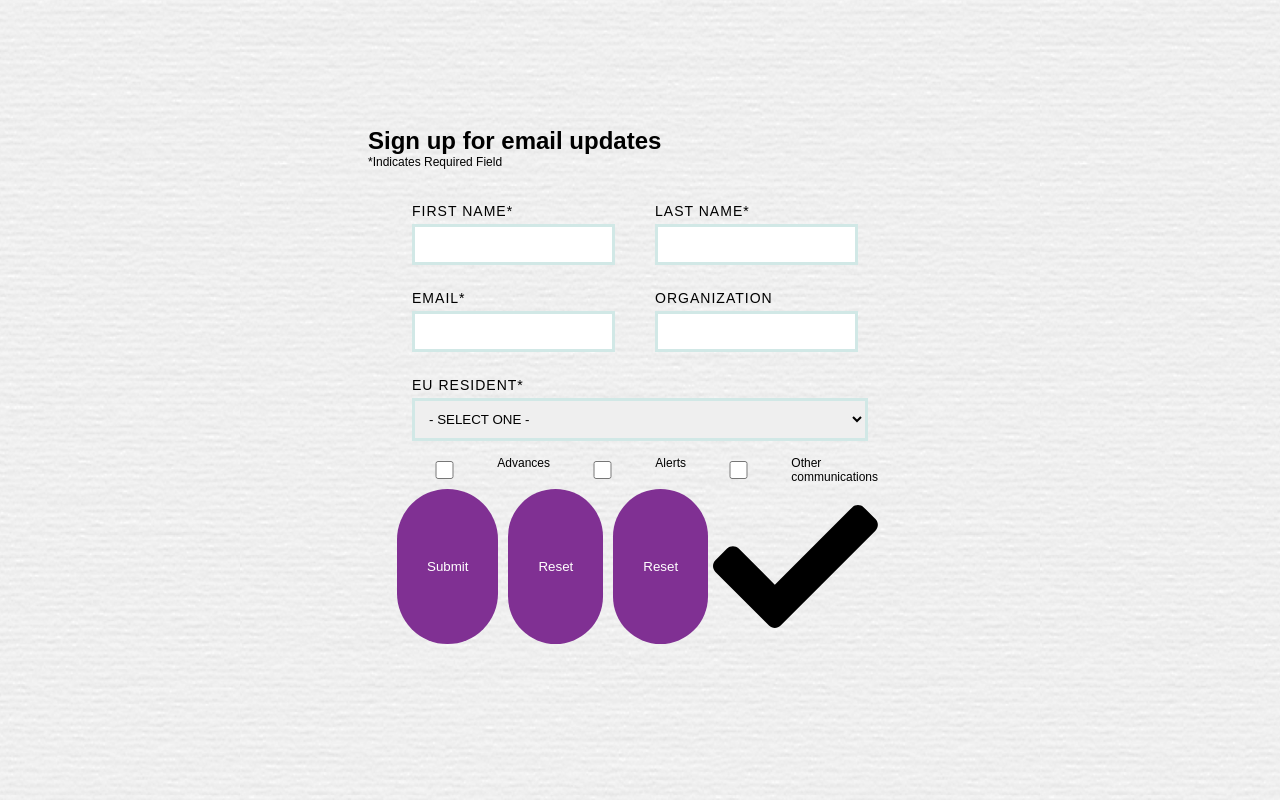
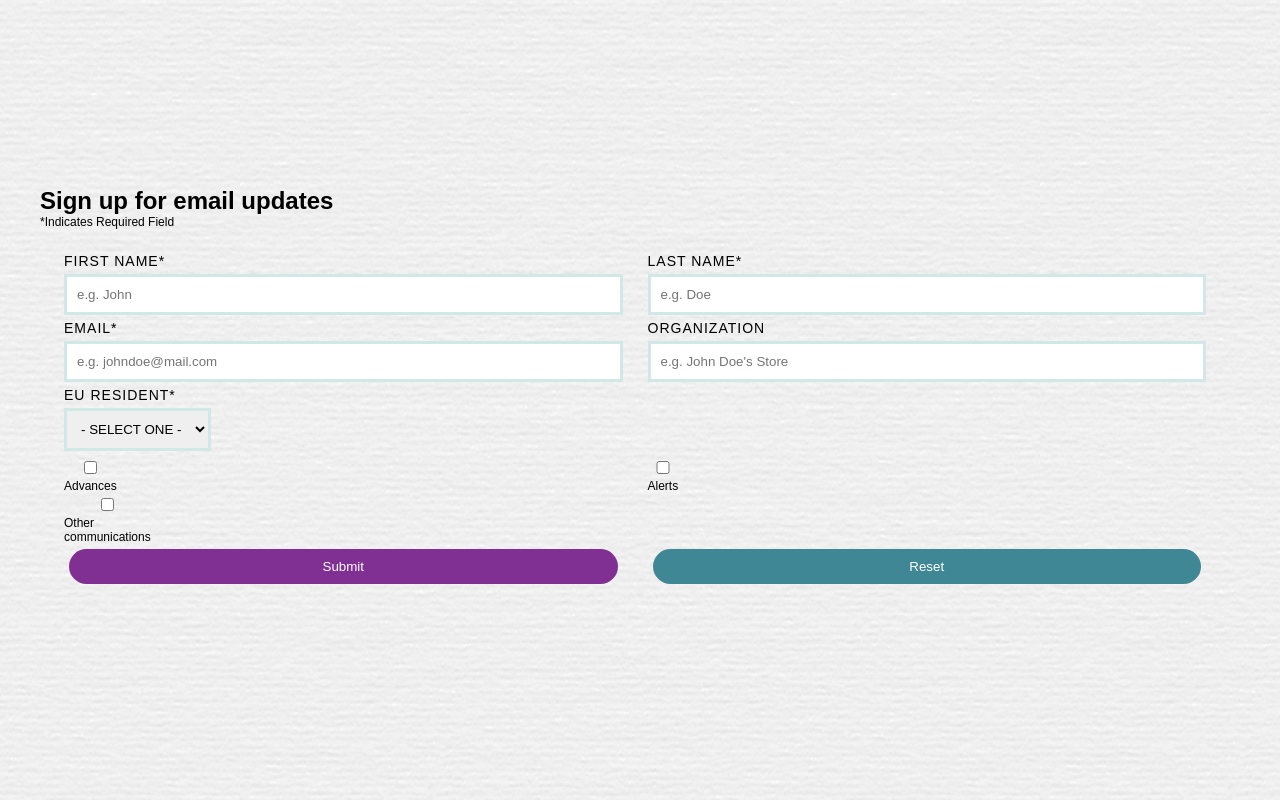
Before and after one commit to Alejo-end/hero-challenge-form, a Next.js app: page / in a window 1280 px wide. Built offline with nearby package versions, Linux system fonts and the light colour scheme; a web font is replaced by a local one.

Commit message:
Changes in button and input css

```diff
--- a/components/Button/Button.jsx
+++ b/components/Button/index.jsx
@@ -1,6 +1,6 @@
 const Button = ({ children, type, handleClick, color }) => {
   return (
-    <button className={`btn ${color}`} type={type} onClick={handleClick}>
+    <button className={`btn bg-${color}`} type={type} onClick={handleClick}>
       {children}
     </button>
   );
--- a/components/Input/index.jsx
+++ b/components/Input/index.jsx
@@ -1,14 +1,14 @@
-const Input = ({ id, name, type, placeholder, isInvalid, register }) => {
-  const borderColor = isInvalid ? "form-field .has-error" : "form-field";
+const Input = ({ id, name, type, placeholder, isInvalid, children }) => {
+  const borderColor = isInvalid ? "form-field has-error" : "form-field";
 
   return (
     <input
       name={name}
       type={type}
       id={id}
-      className={`shadow-sm rounded-md block w-full sm:text-sm ${borderColor}`}
+      className={`w-full ${borderColor}`}
       placeholder={placeholder ? placeholder : ""}
-      {...register}
+      {...children}
     />
   );
 };
--- a/pages/index.js
+++ b/pages/index.js
@@ -1,12 +1,13 @@
 import { useForm } from "react-hook-form";
 import { yupResolver } from "@hookform/resolvers/yup";
 import * as Yup from "yup";
-import Button from "../components/Button/Button";
+import Button from "../components/Button";
 import Layout from "../components/Layout";
 import ErrorMessage from "../components/ErrorMessage";
 import Label from "../components/Label";
 import Input from "../components/Input";
 import Check from "../components/icons/Check";
+import TextExpand from "../components/icons/TextExpand";
 
 function IndexPage() {
   // form validation rules
@@ -36,7 +37,7 @@ function IndexPage() {
 
   return (
     <Layout>
-      <div className="card-body">
+      <div className="body">
         <h1 className="title">Sign up for email updates</h1>
         <p className="sub-title">*Indicates Required Field</p>
         <form onSubmit={handleSubmit(onSubmit)}>
@@ -47,8 +48,9 @@ function IndexPage() {
               <Input
                 name="firstName"
                 type="text"
-                isInvalid={errors.firstName?.invalid}
-                {...register("firstName")}
+                isInvalid={errors.firstName ? true : false}
+                placeholder="e.g. John"
+                children={{ ...register("firstName") }}
               />
             </div>
             <div className="row">
@@ -57,8 +59,9 @@ function IndexPage() {
               <Input
                 name="lastName"
                 type="text"
-                isInvalid={errors.lastName?.invalid}
-                {...register("lastName")}
+                placeholder="e.g. Doe"
+                isInvalid={errors.lastName ? true : false}
+                children={{ ...register("lastName") }}
               />
             </div>
           </div>
@@ -69,8 +72,9 @@ function IndexPage() {
               <Input
                 name="email"
                 type="text"
-                isInvalid={errors.email}
-                {...register("email")}
+                placeholder="e.g. johndoe@mail.com"
+                isInvalid={errors.email ? true : false}
+                children={{ ...register("email") }}
               />
             </div>
             <div className="row">
@@ -78,8 +82,8 @@ function IndexPage() {
               <Input
                 name="org"
                 type="text"
-                isInvalid={errors.org}
-                {...register("org")}
+                placeholder="e.g. John Doe's Store"
+                children={{ ...register("org") }}
               />
             </div>
           </div>
@@ -87,9 +91,9 @@ function IndexPage() {
             <ErrorMessage>{errors.euResident?.message}</ErrorMessage>
             <Label>EU resident*</Label>
             <select
-              name="title"
-              {...register("title")}
-              className={`form-field ${errors.title ? "is-invalid" : ""}`}
+              name="euResident"
+              {...register("euResident")}
+              className={`form-field ${errors.euResident ? "has-error" : ""}`}
             >
               <option value="">- SELECT ONE -</option>
               <option value="Yes">Yes</option>
@@ -97,49 +101,56 @@ function IndexPage() {
             </select>
           </div>
           <div className="form-group form-check">
+            <div className="w-min">
               <ErrorMessage>{errors.fieldName?.message}</ErrorMessage>
               <Input
                 name="fieldName"
                 type="checkbox"
                 id="fieldName"
                 isInvalid={errors.fieldName?.message}
-              {...register("fieldName")}
+                children={{ ...register("fieldName") }}
               />
               <label htmlFor="fieldName" className="form-check-label">
                 Advances
               </label>
+            </div>
+            <div className="w-min">
               <Input
                 name="alerts"
                 type="checkbox"
                 id="alerts"
-              isInvalid={errors.alerts?.message}
-              {...register("alerts")}
+                children={{ ...register("alerts") }}
               />
               <label htmlFor="alerts" className="form-check-label">
                 Alerts
               </label>
+            </div>
+            <div className="w-min">
               <Input
                 name="other"
                 type="checkbox"
                 id="other"
-              isInvalid={errors.other?.message}
-              {...register("other")}
+                children={{ ...register("other") }}
               />
               <label htmlFor="other" className="form-check-label">
                 Other communications
               </label>
             </div>
+          </div>
           <div className="form-group">
-            <Button type="submit" children="Submit" onClick={handleSubmit} />
-            <Button type="button" children="Reset" onClick={reset} />
+            <Button
+              type="submit"
+              children="Submit"
+              color="primary"
+              onClick={handleSubmit}
+            />
             <button
               type="button"
               onClick={() => reset()}
-              className="btn btn-secondary"
+              className="btn bg-secondary"
             >
               Reset
             </button>
-            <Check />
           </div>
         </form>
       </div>
--- a/styles/global.scss
+++ b/styles/global.scss
@@ -4,6 +4,7 @@
   --white: #fff;
   --light-border: #979898;
   --danger: #ff0000;
+  --danger-bg: #ff00001f;
   --primary-color: #803093;
   --secondary-color: #3f8794;
   --secondary-color-light: #d1e8e6;
@@ -36,22 +37,15 @@
   }
 }
 
+.body {
+  width: 1200px;
+}
+
 .error-msg {
   color: var(--danger);
   font: 1em sans-serif;
   font-style: italic;
   font-weight: bold;
-}
-
-.row {
-  margin: 10px 20px;
-}
-
-.row-remember {
-  display: flex;
-  align-items: center;
-  border-bottom: 1px solid var(--light-border);
-  padding: 0 0 15px 0;
 }
 
 .label {
@@ -60,11 +54,18 @@
   letter-spacing: 1px;
 }
 
+.bg-primary {
+  background-color: var(--primary-color);
+}
+
+.bg-secondary {
+  background-color: var(--secondary-color);
+}
+
 .btn {
   display: inline-flex;
   align-items: center;
   justify-content: center;
-  background-color: var(--primary-color);
   color: #ffffff;
   font-weight: normal;
   box-shadow: var(--shadow);
@@ -78,42 +79,49 @@
   }
 }
 .form-field {
-  width: 100%;
   padding: 10px;
   outline: none;
   border: 3px solid var(--secondary-color-light);
   margin-top: 5px;
   margin-bottom: 5px;
-  .has-error {
-    border: 3px solid var(--danger);
+}
+.has-error {
+  border: 3px solid var(--danger);
+  background-color: var(--danger-bg);
+}
+
+.w-full {
+  width: 100%;
+}
+
+.w-min {
+  width: min-content;
+}
+
+.row {
+  row-gap: 5px;
+}
+
+.form-group {
+  display: grid;
+  grid-template-columns: repeat(2, 1fr);
+  margin-right: 10px;
+  column-gap: 25px;
+}
+
+.form-check {
+  justify-content: center;
+  align-items: center;
+  :checked {
+    fill: var(--primary-color);
   }
 }
 
-.form-group {
-  display: flex;
-  margin-right: 10px;
-}
-
-.row {
-  flex-direction: row;
-}
-
-@media screen and (min-width: 768px) {
+@media screen and (max-width: 768px) {
+  .body {
+    width: 650px;
+  }
   .container form {
     flex: 0.5;
-    max-width: 600px;
   }
 }
-
-.form-header {
-  text-align: center;
-  font-size: 1.5rem;
-}
-
-.error-label {
-  color: var(--danger);
-}
-
-.remember-label {
-  margin: 0 10px;
-}
```
Lines whose indentation alone changed are shown as unchanged.
